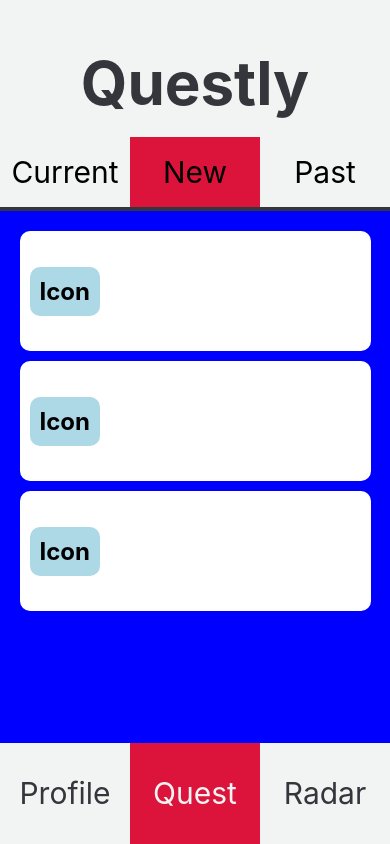
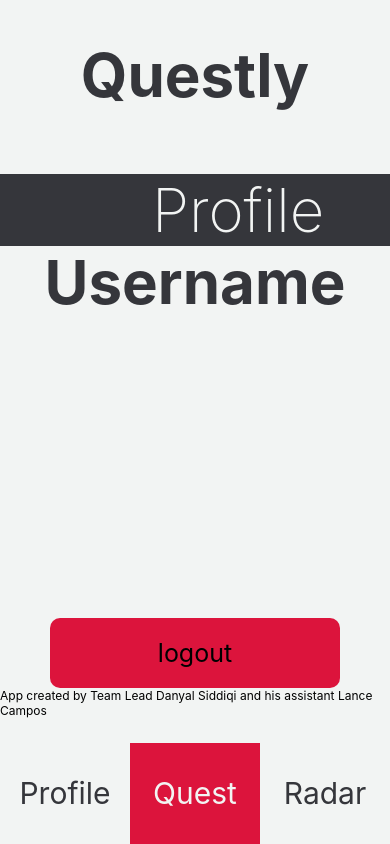
Before and after one commit to LanceCampos5302/Questly, a React Native app: screen /Profile in a window 390 px wide. Shown: the top 844 px of the page. Built offline with nearby package versions, Linux system fonts and the light colour scheme.

Commit message:
font changes

```diff
--- a/App.js
+++ b/App.js
@@ -9,7 +9,7 @@ import ProfilePage from './components/ProfilePage';
 export default function App() {
   return (
     <View style={styles.container}>
-        <QuestPage></QuestPage>
+        <ProfilePage></ProfilePage>
         <StatusBar style="auto" />
     </View>
   );
--- a/components/ProfilePage.js
+++ b/components/ProfilePage.js
@@ -24,10 +24,11 @@ const ProfilePage = () => {
       {/* Center Content */}
       <View style={styles.centeredTextContainer}>
       <Text style={styles.ProfileText}>         Profile</Text>
-      <Text style={styles.User_Text}>Username</Text>
+      <Text style={styles.logoText}>Username</Text>
       <TouchableOpacity style={styles.button} onPress={handleLogout}>
         <Text style={styles.buttonText}>logout</Text>
       </TouchableOpacity>
+      <Text style={styles.text}>App created by Team Lead Danyal Siddiqi and his assistant Lance Campos</Text>
 
 
 
@@ -60,7 +61,7 @@ const styles = StyleSheet.create({
   centeredTextContainer: {
     width: '100%',
     height: '100%',
-    paddingTop: "12%",
+    paddingTop: "10%",
     alignItems: 'center', // Center horizontally
     JustifyContent: 'center',
 
@@ -86,9 +87,10 @@ const styles = StyleSheet.create({
     alignItems: 'center',
   },
   text: {
-    fontSize: 30,
+    fontSize: 12,
     justifyContent: 'center',
     alignItems: 'center',
+
   },
   User_Text:{
     fontSize: 40,
@@ -120,7 +122,7 @@ const styles = StyleSheet.create({
     backgroundColor: globalStyles.popColor, // Set your desired color here
     alignItems: 'center',
     justifyContent: 'center',
-    marginTop: 330,
+    marginTop: 300,
     borderRadius: 10,
   },
 
```
